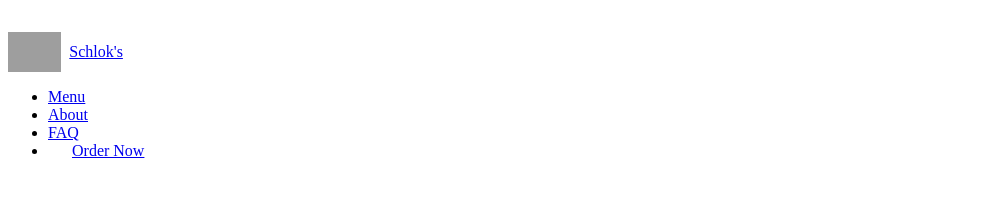
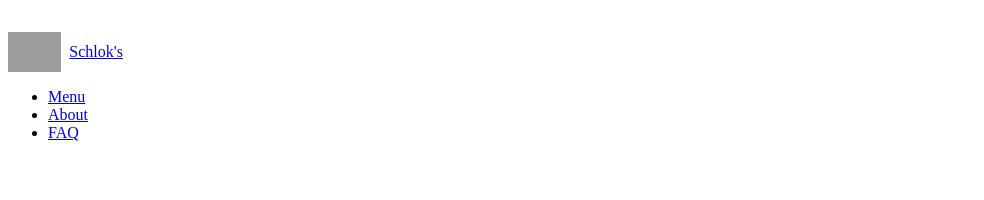
Before and after one commit to cogniqbharath-oss/schloks-bagels, a website built with Vite: page index.html in a window 1280 px wide. Shown: the top 200 px of the page, without its empty margins (0-984 px from the left). Built offline with nearby package versions, Linux system fonts and the light colour scheme; grey boxes are pictures that could not be loaded.

Commit message:
chore: remove order link from navigation menu

```diff
--- a/index.html
+++ b/index.html
@@ -20,7 +20,6 @@
                 <li><a href="#menu">Menu</a></li>
                 <li><a href="#about">About</a></li>
                 <li><a href="#faq">FAQ</a></li>
-                <li><a href="https://order.schloks.com" class="btn btn-primary" style="padding: 0.8rem 1.5rem;">Order Now</a></li>
             </ul>
         </div>
     </nav>
```
